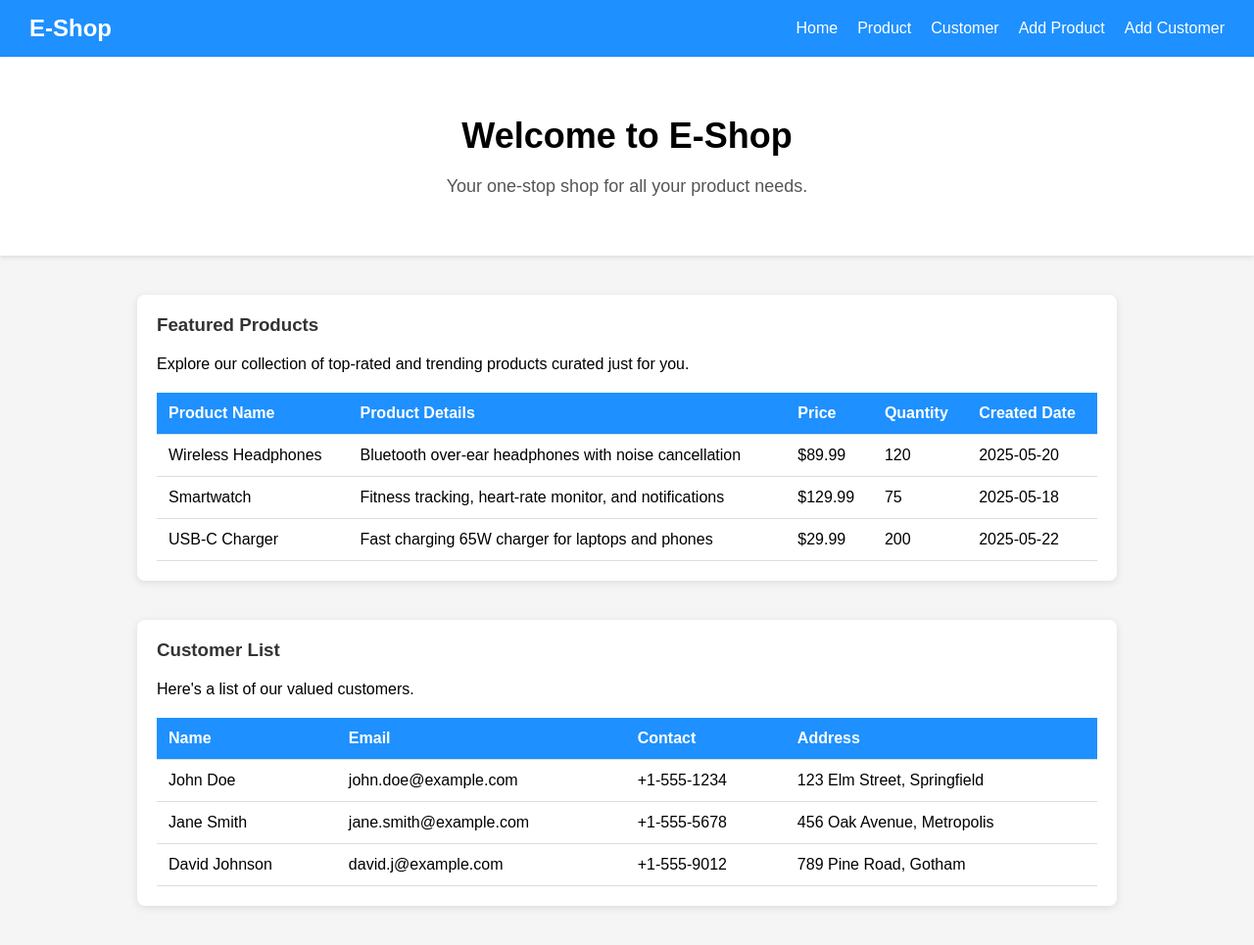
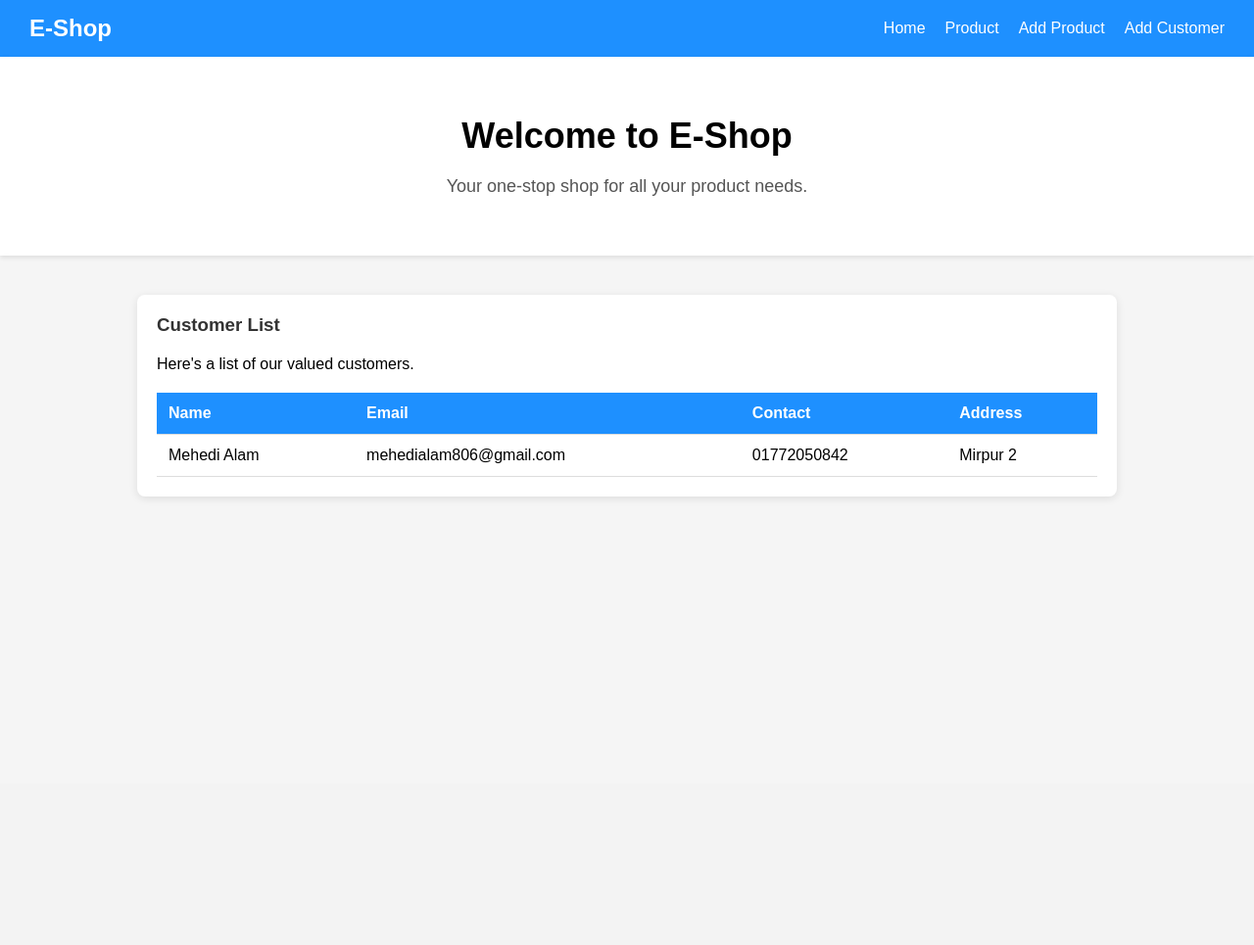
Before and after one commit to MehediAlam49/DIPTI_WADP__HW-Practices, a Django app: page / in a window 1280 px wide. Shown: the whole page at 98% size. After the commit the page ends 508 px from the top, so only its background shows below. Run offline with Django 5.2, Linux system fonts and the light colour scheme; data comes from the database, SQL or seed files in the repository; both versions use the stored data as it was after the commit.

Commit message:
complete the home work

```diff
--- a/Django/6th_class/productManagement/Template/home.html
+++ b/Django/6th_class/productManagement/Template/home.html
@@ -1,159 +1,14 @@
-<!DOCTYPE html>
-<html lang="en">
-<head>
-  <meta charset="UTF-8">
-  <meta name="viewport" content="width=device-width, initial-scale=1.0">
-  <title>E-commerce Home</title>
-  <style>
-    * {
-      box-sizing: border-box;
-      margin: 0;
-      padding: 0;
-      font-family: Arial, sans-serif;
-    }
+{% extends "master.html" %}
 
-    body {
-      background-color: #f5f5f5;
-    }
 
-    nav {
-      background-color: #1e90ff;
-      padding: 15px 30px;
-      display: flex;
-      justify-content: space-between;
-      align-items: center;
-      color: white;
-    }
 
-    nav h1 {
-      font-size: 24px;
-    }
-
-    .menu {
-      display: flex;
-      gap: 20px;
-    }
-
-    .menu a {
-      color: white;
-      text-decoration: none;
-      font-size: 16px;
-      transition: color 0.3s;
-    }
-
-    .menu a:hover {
-      color: #dcdcdc;
-    }
-
-    .hero {
-      padding: 60px;
-      text-align: center;
-      background-color: white;
-      box-shadow: 0 2px 5px rgba(0, 0, 0, 0.1);
-    }
-
-    .hero h2 {
-      font-size: 36px;
-      margin-bottom: 20px;
-    }
-
-    .hero p {
-      font-size: 18px;
-      color: #555;
-    }
-
-    .container {
-      max-width: 1000px;
-      margin: 40px auto;
-      padding: 20px;
-      background-color: white;
-      border-radius: 8px;
-      box-shadow: 0 2px 8px rgba(0, 0, 0, 0.1);
-    }
-
-    .container h3 {
-      margin-bottom: 20px;
-      color: #333;
-    }
-
-    table {
-      width: 100%;
-      border-collapse: collapse;
-      margin-top: 20px;
-    }
-
-    th, td {
-      padding: 12px;
-      border-bottom: 1px solid #ddd;
-      text-align: left;
-    }
-
-    th {
-      background-color: #1e90ff;
-      color: white;
-    }
-
-    tr:hover {
-      background-color: #f1f1f1;
-    }
-  </style>
-</head>
-<body>
-  <nav>
-    <h1>E-Shop</h1>
-    <div class="menu">
-      <a href="#">Home</a>
-      <a href="#">Product</a>
-      <a href="#">Customer</a>
-      <a href="#">Add Product</a>
-      <a href="#">Add Customer</a>
-    </div>
-  </nav>
-
+{% block body %}
   <section class="hero">
     <h2>Welcome to E-Shop</h2>
     <p>Your one-stop shop for all your product needs.</p>
   </section>
 
-  <div class="container">
-    <h3>Featured Products</h3>
-    <p>Explore our collection of top-rated and trending products curated just for you.</p>
 
-    <table>
-      <thead>
-        <tr>
-          <th>Product Name</th>
-          <th>Product Details</th>
-          <th>Price</th>
-          <th>Quantity</th>
-          <th>Created Date</th>
-        </tr>
-      </thead>
-      <tbody>
-        <tr>
-          <td>Wireless Headphones</td>
-          <td>Bluetooth over-ear headphones with noise cancellation</td>
-          <td>$89.99</td>
-          <td>120</td>
-          <td>2025-05-20</td>
-        </tr>
-        <tr>
-          <td>Smartwatch</td>
-          <td>Fitness tracking, heart-rate monitor, and notifications</td>
-          <td>$129.99</td>
-          <td>75</td>
-          <td>2025-05-18</td>
-        </tr>
-        <tr>
-          <td>USB-C Charger</td>
-          <td>Fast charging 65W charger for laptops and phones</td>
-          <td>$29.99</td>
-          <td>200</td>
-          <td>2025-05-22</td>
-        </tr>
-      </tbody>
-    </table>
-  </div>
 
   <div class="container">
     <h3>Customer List</h3>
@@ -169,26 +24,16 @@
         </tr>
       </thead>
       <tbody>
+        {% for customer in data %}
         <tr>
-          <td>John Doe</td>
-          <td>john.doe@example.com</td>
-          <td>+1-555-1234</td>
-          <td>123 Elm Street, Springfield</td>
-        </tr>
-        <tr>
-          <td>Jane Smith</td>
-          <td>jane.smith@example.com</td>
-          <td>+1-555-5678</td>
-          <td>456 Oak Avenue, Metropolis</td>
-        </tr>
-        <tr>
-          <td>David Johnson</td>
-          <td>david.j@example.com</td>
-          <td>+1-555-9012</td>
-          <td>789 Pine Road, Gotham</td>
-        </tr>
+            <td>{{ customer.name }}</td>
+            <td>{{ customer.email }}</td>
+            <td>{{ customer.contact }}</td>
+            <td>{{ customer.address }}</td>
+          </tr>
+        {% endfor %}
+
       </tbody>
     </table>
   </div>
-</body>
-</html>
+  {% endblock body %}
--- /dev/null
+++ b/Django/6th_class/productManagement/Template/master.html
@@ -0,0 +1,69 @@
+<!DOCTYPE html>
+<html lang="en">
+<head>
+  <meta charset="UTF-8">
+  <meta name="viewport" content="width=device-width, initial-scale=1.0">
+  <title>E-commerce Home</title>
+  <style>
+    .hero {
+      padding: 60px;
+      text-align: center;
+      background-color: white;
+      box-shadow: 0 2px 5px rgba(0, 0, 0, 0.1);
+    }
+
+    .hero h2 {
+      font-size: 36px;
+      margin-bottom: 20px;
+    }
+
+    .hero p {
+      font-size: 18px;
+      color: #555;
+    }
+
+    .container {
+      max-width: 1000px;
+      margin: 40px auto;
+      padding: 20px;
+      background-color: white;
+      border-radius: 8px;
+      box-shadow: 0 2px 8px rgba(0, 0, 0, 0.1);
+    }
+
+    .container h3 {
+      margin-bottom: 20px;
+      color: #333;
+    }
+
+    table {
+      width: 100%;
+      border-collapse: collapse;
+      margin-top: 20px;
+    }
+
+    th, td {
+      padding: 12px;
+      border-bottom: 1px solid #ddd;
+      text-align: left;
+    }
+
+    th {
+      background-color: #1e90ff;
+      color: white;
+    }
+
+    tr:hover {
+      background-color: #f1f1f1;
+    }
+  </style>
+</head>
+<body>
+  {% include "navber.html" %}
+
+  {% block body %}
+
+  {% endblock body %}
+
+</body>
+</html>
--- /dev/null
+++ b/Django/6th_class/productManagement/Template/navber.html
@@ -0,0 +1,51 @@
+
+<style>
+    * {
+        box-sizing: border-box;
+        margin: 0;
+        padding: 0;
+        font-family: Arial, sans-serif;
+      }
+
+      body {
+        background-color: #f5f5f5;
+      }
+
+      nav {
+        background-color: #1e90ff;
+        padding: 15px 30px;
+        display: flex;
+        justify-content: space-between;
+        align-items: center;
+        color: white;
+      }
+
+      nav h1 {
+        font-size: 24px;
+      }
+
+      .menu {
+        display: flex;
+        gap: 20px;
+      }
+
+      .menu a {
+        color: white;
+        text-decoration: none;
+        font-size: 16px;
+        transition: color 0.3s;
+      }
+
+      .menu a:hover {
+        color: #dcdcdc;
+      }
+</style>
+<nav>
+    <h1>E-Shop</h1>
+    <div class="menu">
+      <a href="{% url "home" %}">Home</a>
+      <a href="{% url "product" %}">Product</a>
+      <a href="{% url "addProduct" %}">Add Product</a>
+      <a href="{% url "addCustomer" %}">Add Customer</a>
+    </div>
+  </nav>
--- a/Django/6th_class/productManagement/productManagement/urls.py
+++ b/Django/6th_class/productManagement/productManagement/urls.py
@@ -8,5 +8,4 @@ urlpatterns = [
     path('product/', product, name='product'),
     path('addProduct/', addProduct, name='addProduct'),
     path('addCustomer/', addCustomer, name='addCustomer'),
-    path('customer/', customer, name='customer'),
 ]
--- a/Django/6th_class/productManagement/productManagement/views.py
+++ b/Django/6th_class/productManagement/productManagement/views.py
@@ -1,10 +1,15 @@
 from django.shortcuts import render
+from productApp.models import *
 
 # Create your views here.
 def home(request):
-    return render(request, 'home.html')
+    customerData = customerModel.objects.all()
+    context = {'data': customerData}
+    return render(request, 'home.html', context)
 def product(request):
-    return render(request, 'product.html')
+    productData = productModel.objects.all()
+    context = {'data': productData}
+    return render(request, 'product.html', context)
 def addProduct(request):
     return render(request, 'addProduct.html')
 def addCustomer(request):
```
Also changed, not shown: Django/6th_class/productManagement/Template/addCustomer.html (+9 -17 lines), Django/6th_class/productManagement/Template/addProduct.html (+7 -15 lines), Django/6th_class/productManagement/Template/product.html (+14 -134 lines), Django/6th_class/productManagement/db.sqlite3, Django/6th_class/productManagement/productApp/migrations/0001_initial.py (added).
